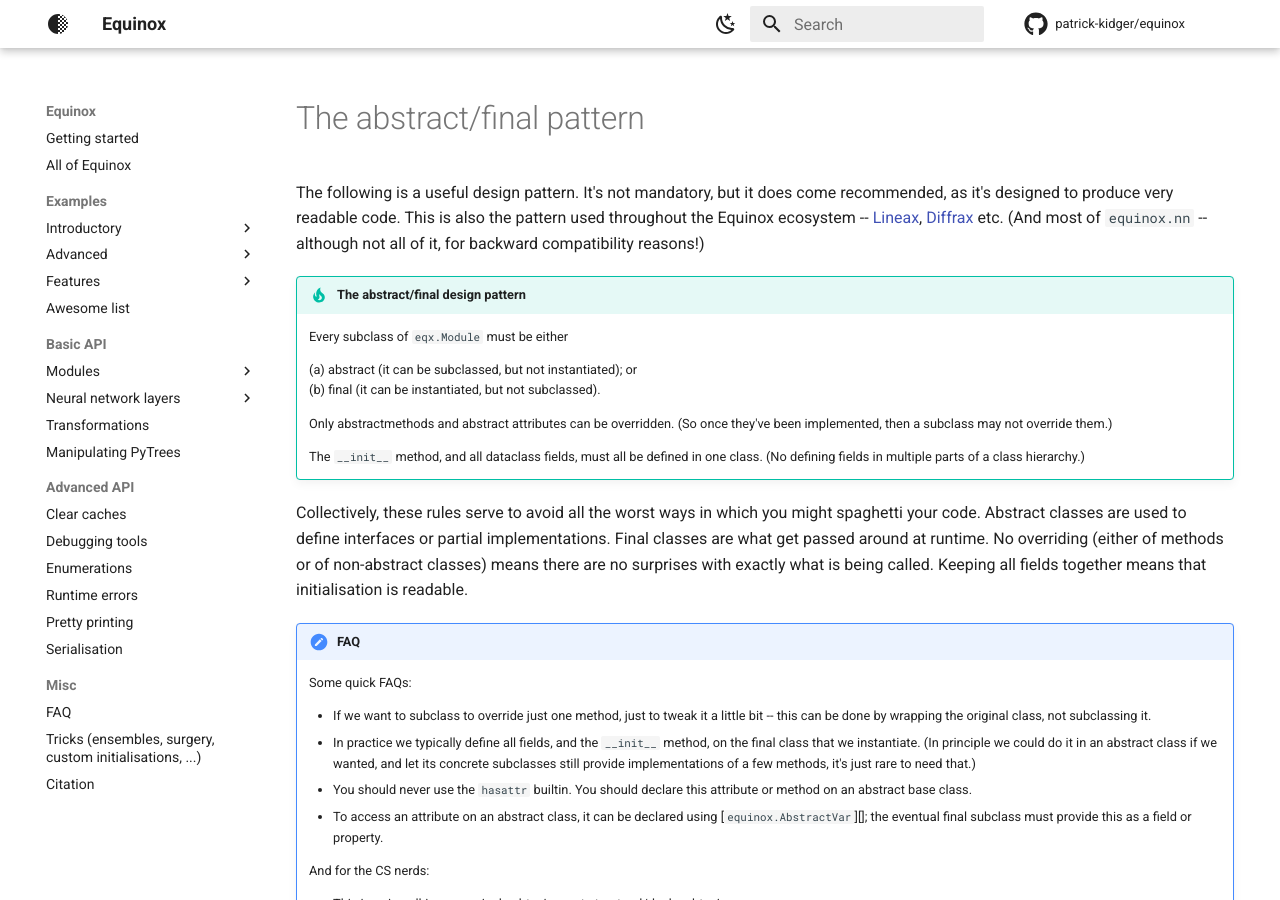
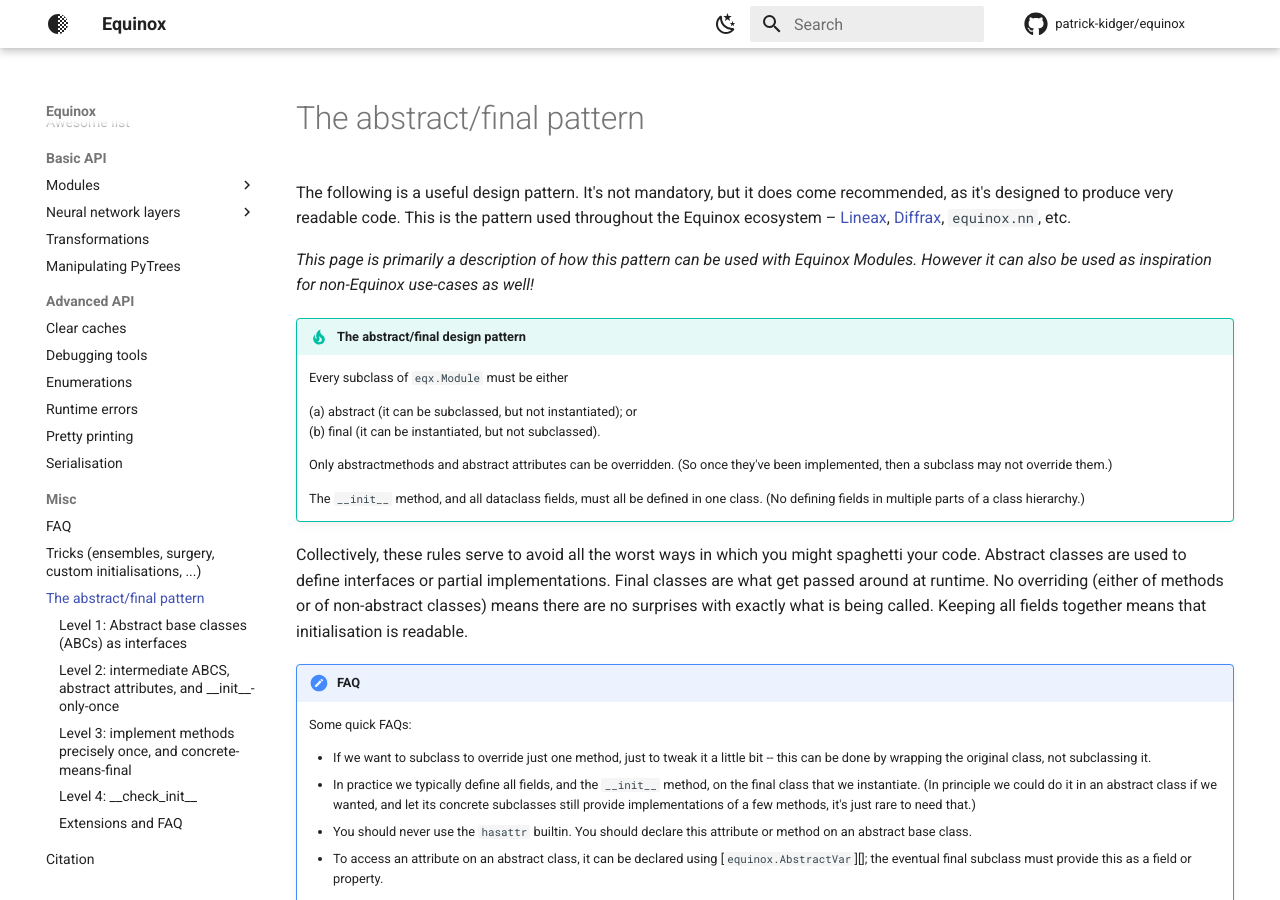
Before and after one commit to patrick-kidger/equinox, an MkDocs documentation site: the page built from docs/pattern.md, in a window 1280 px wide and 900 px high. Built offline with MkDocs 1.6.1 and Material for MkDocs 9.7.7, drawn with Linux system fonts in a browser that asks for light colours; comment, search, counter and statistics services are not loaded.

Commit message:
Publicised abstract/final

```diff
--- a/docs/pattern.md
+++ b/docs/pattern.md
@@ -1,6 +1,8 @@
 # The abstract/final pattern
 
-The following is a useful design pattern. It's not mandatory, but it does come recommended, as it's designed to produce very readable code. This is also the pattern used throughout the Equinox ecosystem -- [Lineax](https://github.com/google/lineax), [Diffrax](https://github.com/patrick-kidger/diffrax) etc. (And most of `equinox.nn` -- although not all of it, for backward compatibility reasons!)
+The following is a useful design pattern. It's not mandatory, but it does come recommended, as it's designed to produce very readable code. This is the pattern used throughout the Equinox ecosystem – [Lineax](https://github.com/google/lineax), [Diffrax](https://github.com/patrick-kidger/diffrax), `equinox.nn`, etc.
+
+_This page is primarily a description of how this pattern can be used with Equinox Modules. However it can also be used as inspiration for non-Equinox use-cases as well!_
 
 !!! Tip "The abstract/final design pattern"
 
--- a/mkdocs.yml
+++ b/mkdocs.yml
@@ -153,5 +153,5 @@ nav:
     - Misc:
         - 'faq.md'
         - 'tricks.md'
-        # - 'pattern.md'
+        - 'pattern.md'
         - 'citation.md'
```
